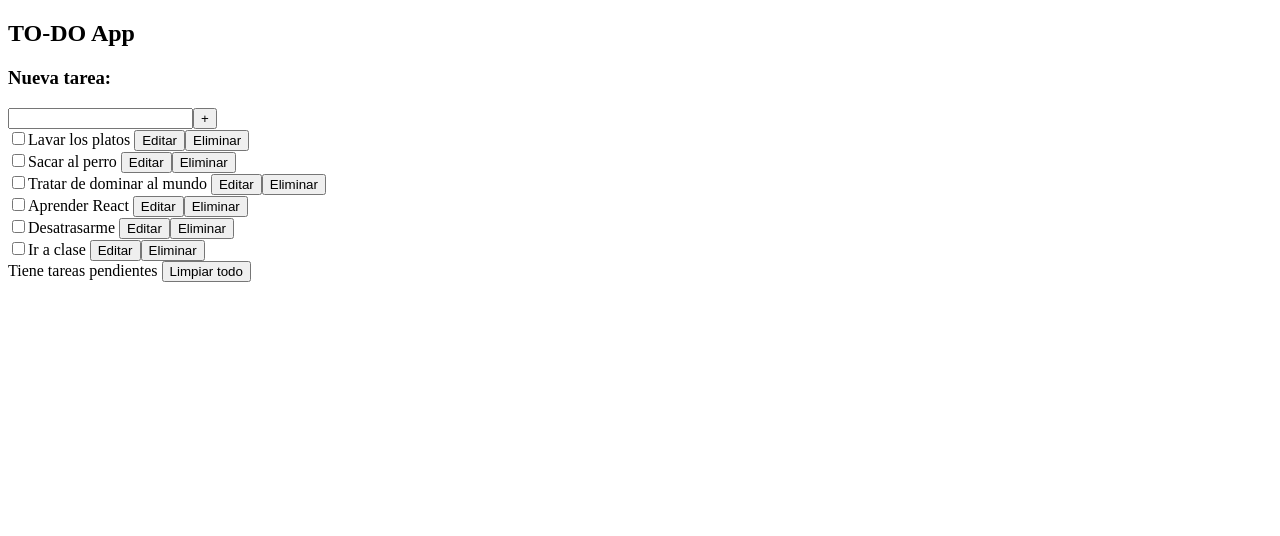
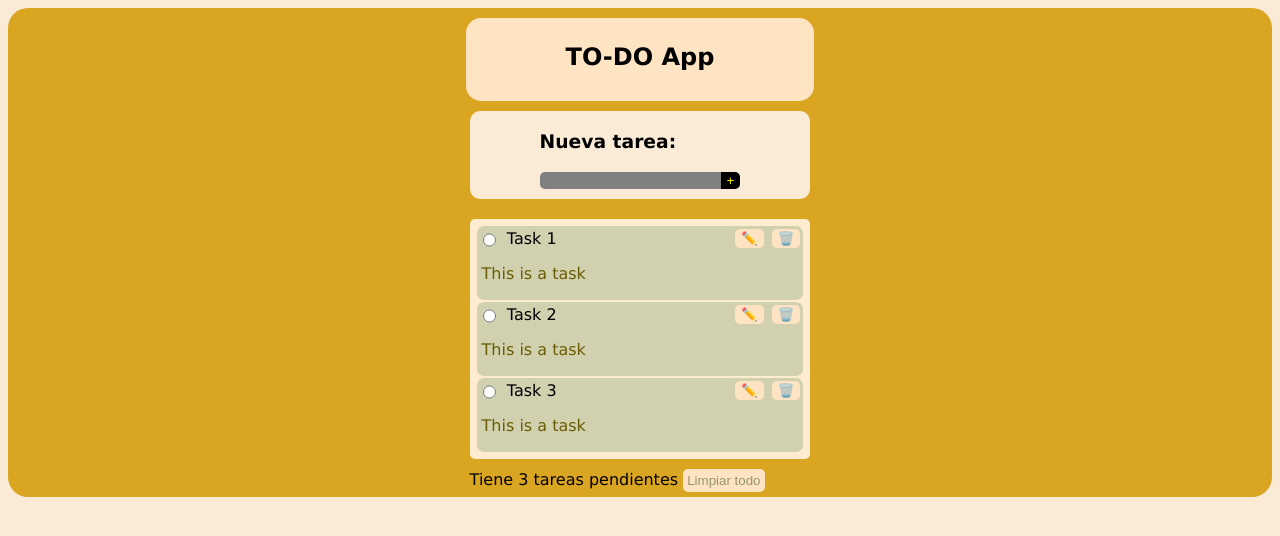
Before and after one commit to Invanz/my-react-task-list, a React (Vite) app in the folder my-react-app/: page / in a window 1280 px wide. Shown: the top 536 px of the page. Built offline with nearby package versions, Linux system fonts and the light colour scheme.

Commit message:
se agrega css y lógica para usar después

```diff
--- a/my-react-app/src/App.jsx
+++ b/my-react-app/src/App.jsx
@@ -1,15 +1,46 @@
-import Header from './components/Header';
-import TaskList from './components/TaskList'
+import { Header } from './components/Header';
+import { TaskList } from './components/TaskList'
+import "./app.css";
 
 function App() {
+
+  const taskArray = [{
+    title: "Task 1",
+    description: "This is a task"
+  },
+  {
+    title: "Task 2",
+    description: "This is a task"
+  },
+  {
+    title: "Task 3",
+    description: "This is a task"
+  }];
+
+  let newTitle= "";
+
+  const onHandleChange = (title) => {
+    newTitle=title;
+  };
+
+  const onHandleClick = () =>{
+    taskArray.unshift({
+      title: newTitle,
+      description: "This is a new task"
+    })
+  };
+
+  const onHandleDelete = () =>{
+    taskArray.forEach(() =>{
+      taskArray.pop();
+    })
+    taskArray.pop();
+  }
+
   return (
-    <div>
-      <div>
+    <div className='body'>
         <Header name="TO-DO App" />
-      </div>
-      <div>
-        <TaskList />
-      </div>
+        <TaskList list={taskArray} onHandleChange={onHandleChange} onHandleClick={onHandleClick} onHandleDelete={onHandleDelete}/>
     </div>
     );
 }
--- a/my-react-app/src/app.css
+++ b/my-react-app/src/app.css
@@ -1,4 +1,104 @@
-div{
+body {
+    background-color: antiquewhite;
+    font-family: 'Lucida Sans', 'Lucida Sans Regular', 'Lucida Grande', 'Lucida Sans Unicode', Geneva, Verdana, sans-serif;
+}
+.body {
+    background-color: goldenrod;
+    border-radius: 20px;
     display: flex;
-    justify-content: space-around;
+    flex-direction: column;
+    align-items: center;
 }
+
+.header {
+    background-color: bisque;
+    border-radius: 15px;
+    padding: 5px 100px 10px 100px;
+    margin: 10px;
+}
+
+.newTask {
+    background-color: antiquewhite;
+    border-radius: 10px;
+    padding: 1px 70px 10px 70px;
+    margin-bottom: 20px;
+}
+
+.newTask input{
+    background-color: grey;
+    border: none;
+    border-top-left-radius: 5px;
+    border-bottom-left-radius: 5px;
+    transition-duration: 0.5s;
+}
+
+.newTask input:hover {
+    background-color: rgb(157, 141, 116);
+}
+
+.newTask button {
+    border-top-right-radius: 5px;
+    border-bottom-right-radius: 5px;
+    border: none;
+    background-color: black;
+    color: yellow;
+    transition-duration: 0.5s;
+}
+
+.newTask button:hover {
+    color: rgb(130, 130, 82);
+}
+
+.taskList {
+    background-color: blanchedalmond;
+    border-radius: 5px;
+    padding: 5px;
+}
+
+.pendingClean {
+    margin-top: 10px;
+    margin-bottom: 5px;
+}
+
+.pendingClean button {
+    border: none;
+    border-radius: 5px;
+    padding: 4px;
+    background-color: bisque;
+    color: rgb(149, 149, 108);
+}
+
+.pendingClean button:active {
+    background-color: aliceblue;
+}
+
+.task {
+
+    background-color: rgb(209, 209, 176);
+    margin: 2px;
+    border-radius: 7px;
+    padding: 1px;
+}
+
+.task div {
+    display: flex;
+    justify-content: space-between;
+    margin-top: 2px;
+    margin-right: 2px;
+}
+
+.task div label {
+    width: 220px;
+}
+
+.task div button {
+    border: none;
+    border-radius: 5px;
+    background-color: bisque;
+    color: rgb(149, 149, 108);
+}
+
+.task p {
+    margin-left: 4px;
+    color: rgb(106, 92, 4);
+}
--- a/my-react-app/src/components/Header.jsx
+++ b/my-react-app/src/components/Header.jsx
@@ -1,9 +1,9 @@
-export default function Header(props){
+export function Header(props){
     const { name } = props;
 
     return (
     <nav>
-        <div>
+        <div className="header">
             <h1>{ name }</h1>
         </div>
     </nav>
--- a/my-react-app/src/components/Task.jsx
+++ b/my-react-app/src/components/Task.jsx
@@ -1,13 +1,15 @@
-function TodoItem (taskText){
-    const { currentTask } = taskText;
+export function Task (props){
+    const { currentTask, currentDescription } = props;
 
     return (
-    <div>
-        <input type="checkbox" />
-        <label htmlFor="">{ currentTask } </label>
-        <button>Editar</button>
-        <button>Eliminar</button>
+    <div className="task">
+        <div>
+            <input type="radio" />
+            <label htmlFor="">{ currentTask } </label>
+            <button>✏️</button>
+            <button>🗑️</button>
+        </div>
+        <p>{ currentDescription }</p>
     </div>
     );
-}
-export default TodoItem;
+};
--- a/my-react-app/src/components/TaskList.jsx
+++ b/my-react-app/src/components/TaskList.jsx
@@ -1,28 +1,37 @@
-import Task from "./Task"
+import { Task } from "./Task"
 
-function TaskList(){
+export function TaskList(props){
+    const { list, onHandleChange, onHandleClick, onHandleDelete } = props;
+
+    const handleChange = (e) =>{
+        onHandleChange(e.target.value);
+    }
+    const handleClick = () =>{
+        onHandleClick();
+    }
+
+    const handleDelete = () => {
+        onHandleDelete()
+    }
 
     return (
         <div>
-            <div>
+            <div className="newTask">
                 <h3>Nueva tarea:</h3>
-                <input type="text" />
-                <button>+</button>
+                <input type="text" onChange={handleChange}/>
+                <button onClick={handleClick}>+</button>
             </div>
-            <div>
-                <Task currentTask="Lavar los platos" />
-                <Task currentTask="Sacar al perro" />
-                <Task currentTask="Tratar de dominar al mundo" />
-                <Task currentTask="Aprender React" />
-                <Task currentTask="Desatrasarme" />
-                <Task currentTask="Ir a clase" />
+            <div className="taskList">
+                {list.map((task) => (
+                    <div>
+                        <Task currentTask={task.title} currentDescription={task.description} />
+                    </div>
+                ))}
             </div>
-            <div>
-                <label htmlFor="">Tiene tareas pendientes </label>
-                <button id="cleanAllBttn">Limpiar todo</button>
+            <div className="pendingClean">
+                <label htmlFor="">Tiene {list.length} tareas pendientes </label>
+                <button id="cleanAllBttn" onClick={handleDelete}>Limpiar todo</button>
             </div>
         </div>
     );
-}
-
-export default TaskList
+};
```
